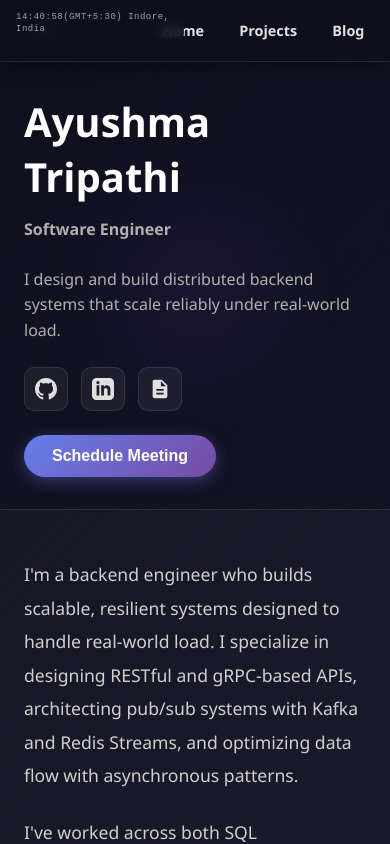
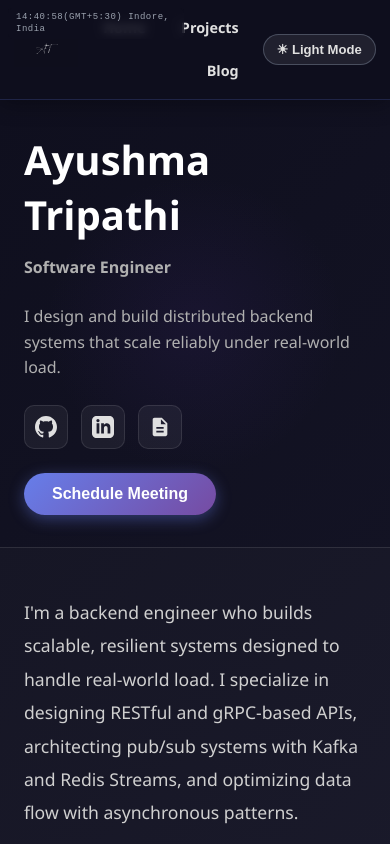
Before and after one commit to Ayushma0208/personal-portfolio, a React (Create React App) app: page / in a window 390 px wide. Shown: the top 844 px of the page. Built offline with nearby package versions, Linux system fonts and the light colour scheme.

Commit message:
blog detail changes

```diff
--- a/src/App.css
+++ b/src/App.css
@@ -4,21 +4,47 @@
   box-sizing: border-box;
 }
 
+:root {
+  --app-bg: #0f0f1e;
+  --app-text: #e0e0e0;
+  --nav-bg: rgba(15, 15, 30, 0.95);
+  --nav-border: rgba(102, 126, 234, 0.2);
+  --nav-shadow: 0 4px 20px rgba(0, 0, 0, 0.3);
+  --link-text: #e0e0e0;
+  --link-hover-bg: rgba(102, 126, 234, 0.1);
+  --link-hover-text: #ffffff;
+  --scrollbar-track: #0f0f1e;
+}
+
+body[data-theme='light'] {
+  --app-bg: #ffffff;
+  --app-text: #121826;
+  --nav-bg: rgba(255, 255, 255, 0.96);
+  --nav-border: rgba(15, 23, 42, 0.1);
+  --nav-shadow: 0 10px 35px rgba(15, 23, 42, 0.08);
+  --link-text: #1f2937;
+  --link-hover-bg: rgba(59, 130, 246, 0.12);
+  --link-hover-text: #0f172a;
+  --scrollbar-track: #e5e7eb;
+}
+
 .App {
   min-height: 100vh;
-  background: #0f0f1e;
+  background: var(--app-bg);
+  color: var(--app-text);
   font-family: 'Segoe UI', Tahoma, Geneva, Verdana, sans-serif;
+  transition: background 0.3s ease, color 0.3s ease;
 }
 
 nav {
-  background: rgba(15, 15, 30, 0.95);
+  background: var(--nav-bg);
   backdrop-filter: blur(10px);
   padding: 0.85rem 1.5rem;
   position: sticky;
   top: 0;
   z-index: 1000;
-  border-bottom: 1px solid rgba(102, 126, 234, 0.2);
-  box-shadow: 0 4px 20px rgba(0, 0, 0, 0.3);
+  border-bottom: 1px solid var(--nav-border);
+  box-shadow: var(--nav-shadow);
   transition: padding 0.25s ease, backdrop-filter 0.25s ease;
 }
 
@@ -56,6 +82,18 @@ nav.scrolled .brand-logo-link {
   transition: width 0.25s ease;
 }
 
+body[data-theme='light'] .brand-logo-link {
+  background: linear-gradient(135deg, #1e293b 0%, #334155 100%);
+  padding: 0.3rem 0.55rem;
+  border-radius: 10px;
+  box-shadow: 0 6px 14px rgba(15, 23, 42, 0.22);
+}
+
+body[data-theme='light'] .brand-logo {
+  mix-blend-mode: normal;
+  filter: contrast(1.3) brightness(1.15);
+}
+
 nav.scrolled .brand-logo {
   width: 155px;
 }
@@ -75,7 +113,7 @@ nav li {
 
 nav ul a {
   text-decoration: none;
-  color: #e0e0e0;
+  color: var(--link-text);
   font-size: 1.08rem;
   font-weight: 600;
   padding: 0.35rem 1rem;
@@ -99,8 +137,8 @@ nav ul a::after {
 }
 
 nav ul a:hover {
-  color: #ffffff;
-  background: rgba(102, 126, 234, 0.1);
+  color: var(--link-hover-text);
+  background: var(--link-hover-bg);
 }
 
 nav ul a:hover::after {
@@ -111,6 +149,29 @@ nav ul a.active {
   background: linear-gradient(135deg, #667eea 0%, #764ba2 100%);
   color: white;
   box-shadow: 0 4px 15px rgba(102, 126, 234, 0.4);
+}
+
+.theme-toggle-btn {
+  margin-left: auto;
+  border: 1px solid rgba(148, 163, 184, 0.35);
+  border-radius: 999px;
+  padding: 0.6rem 1rem;
+  background: rgba(255, 255, 255, 0.08);
+  color: var(--link-text);
+  font-size: 0.95rem;
+  font-weight: 600;
+  cursor: pointer;
+  transition: transform 0.2s ease, box-shadow 0.2s ease, background 0.2s ease;
+}
+
+.theme-toggle-btn:hover {
+  transform: translateY(-1px);
+  background: rgba(102, 126, 234, 0.2);
+  box-shadow: 0 8px 18px rgba(59, 130, 246, 0.25);
+}
+
+body[data-theme='light'] .theme-toggle-btn {
+  background: rgba(15, 23, 42, 0.05);
 }
 
 /* Smooth scroll behavior */
@@ -124,7 +185,7 @@ html {
 }
 
 ::-webkit-scrollbar-track {
-  background: #0f0f1e;
+  background: var(--scrollbar-track);
 }
 
 ::-webkit-scrollbar-thumb {
@@ -134,6 +195,105 @@ html {
 
 ::-webkit-scrollbar-thumb:hover {
   background: linear-gradient(135deg, #764ba2 0%, #667eea 100%);
+}
+
+body[data-theme='light'] .home-container,
+body[data-theme='light'] .projects-container,
+body[data-theme='light'] .blog-container,
+body[data-theme='light'] .blog-post-detail-container {
+  background: linear-gradient(180deg, #ffffff 0%, #f8fbff 100%);
+  color: #1e293b;
+}
+
+body[data-theme='light'] .time-location {
+  color: #475569;
+  background: rgba(255, 255, 255, 0.88);
+  border: 1px solid rgba(148, 163, 184, 0.3);
+}
+
+body[data-theme='light'] .hero-section {
+  background: radial-gradient(circle at 50% 50%, rgba(79, 70, 229, 0.12) 0%, transparent 55%);
+}
+
+body[data-theme='light'] .name,
+body[data-theme='light'] .project-title,
+body[data-theme='light'] .post-title,
+body[data-theme='light'] .post-detail-title,
+body[data-theme='light'] .post-detail-content h2,
+body[data-theme='light'] .post-detail-content strong {
+  color: #0f172a;
+}
+
+body[data-theme='light'] .tagline,
+body[data-theme='light'] .projects-subtitle,
+body[data-theme='light'] .blog-subtitle,
+body[data-theme='light'] .project-description,
+body[data-theme='light'] .post-content,
+body[data-theme='light'] .post-excerpt,
+body[data-theme='light'] .post-detail-content,
+body[data-theme='light'] .post-detail-content p,
+body[data-theme='light'] .post-detail-content li,
+body[data-theme='light'] .about-text,
+body[data-theme='light'] .contact-email,
+body[data-theme='light'] .modal-description,
+body[data-theme='light'] .modal-info,
+body[data-theme='light'] .section-intro,
+body[data-theme='light'] .section-list li,
+body[data-theme='light'] .skill-card li {
+  color: #334155;
+}
+
+body[data-theme='light'] .about-section,
+body[data-theme='light'] .github-section,
+body[data-theme='light'] .skills-section,
+body[data-theme='light'] .contact-section {
+  border-color: rgba(148, 163, 184, 0.28);
+}
+
+body[data-theme='light'] .about-section,
+body[data-theme='light'] .github-section,
+body[data-theme='light'] .blog-post-card,
+body[data-theme='light'] .blog-post-detail,
+body[data-theme='light'] .project-card,
+body[data-theme='light'] .skill-card,
+body[data-theme='light'] .github-stat-card,
+body[data-theme='light'] .github-calendar-container,
+body[data-theme='light'] .modal-content {
+  background: #ffffff;
+  border-color: rgba(148, 163, 184, 0.35);
+  box-shadow: 0 10px 26px rgba(15, 23, 42, 0.06);
+}
+
+body[data-theme='light'] .social-icon {
+  background: rgba(15, 23, 42, 0.04);
+  color: #334155;
+  border-color: rgba(148, 163, 184, 0.35);
+}
+
+body[data-theme='light'] .modal-overlay {
+  background: rgba(15, 23, 42, 0.45);
+}
+
+body[data-theme='light'] .modal-close {
+  background: rgba(15, 23, 42, 0.7);
+}
+
+body[data-theme='light'] .modal-content::-webkit-scrollbar-track {
+  background: rgba(15, 23, 42, 0.08);
+}
+
+body[data-theme='light'] .post-meta,
+body[data-theme='light'] .post-detail-meta {
+  color: #64748b;
+}
+
+body[data-theme='light'] .post-detail-content em {
+  color: #64748b;
+}
+
+body[data-theme='light'] .post-detail-content pre {
+  background: #0f172a;
+  border-color: rgba(99, 102, 241, 0.4);
 }
 
 @media (max-width: 768px) {
@@ -166,6 +326,13 @@ html {
     justify-content: flex-end;
   }
 
+  .theme-toggle-btn {
+    margin-left: 0;
+    margin-right: 0;
+    padding: 0.45rem 0.8rem;
+    font-size: 0.82rem;
+  }
+
   nav ul a {
     font-size: 0.9rem;
     padding: 0.35rem 0.7rem;
--- a/src/App.js
+++ b/src/App.js
@@ -8,6 +8,7 @@ import './App.css';
 
 function App() {
   const [isScrolled, setIsScrolled] = useState(false);
+  const [theme, setTheme] = useState(() => localStorage.getItem('theme') || 'dark');
 
   useEffect(() => {
     const handleScroll = () => {
@@ -19,6 +20,15 @@ function App() {
 
     return () => window.removeEventListener('scroll', handleScroll);
   }, []);
+
+  useEffect(() => {
+    document.body.setAttribute('data-theme', theme);
+    localStorage.setItem('theme', theme);
+  }, [theme]);
+
+  const toggleTheme = () => {
+    setTheme((prevTheme) => (prevTheme === 'dark' ? 'light' : 'dark'));
+  };
 
   return (
     <Router>
@@ -39,10 +49,18 @@ function App() {
                 <Link to="/blog">Blog</Link>
               </li>
             </ul>
+            <button
+              type="button"
+              className="theme-toggle-btn"
+              onClick={toggleTheme}
+              aria-label={`Switch to ${theme === 'dark' ? 'light' : 'dark'} mode`}
+            >
+              {theme === 'dark' ? '☀ Light Mode' : '🌙 Dark Mode'}
+            </button>
           </div>
         </nav>
         <Routes>
-          <Route path="/" element={<HomePage />} />
+          <Route path="/" element={<HomePage theme={theme} />} />
           <Route path="/projects" element={<ProjectsPage />} />
           <Route path="/blog/:id" element={<BlogPostDetail />} />
           <Route path="/blog" element={<BlogPage />} />
--- a/src/components/BlogPostDetail.js
+++ b/src/components/BlogPostDetail.js
@@ -1,9 +1,13 @@
-import React from "react";
+import React, { useEffect } from "react";
 import { useParams, Link } from "react-router-dom";
 import "./BlogPostDetail.css";
 
 const BlogPostDetail = () => {
   const { id } = useParams();
+
+  useEffect(() => {
+    window.scrollTo({ top: 0, behavior: "auto" });
+  }, [id]);
 
   const blogPosts = {
     1: {
--- a/src/components/HomePage.js
+++ b/src/components/HomePage.js
@@ -2,9 +2,11 @@ import React, { useState, useEffect } from 'react';
 import { GitHubCalendar } from 'react-github-calendar';
 import './HomePage.css';
 
-const HomePage = () => {
+const HomePage = ({ theme = 'dark' }) => {
   const [currentTime, setCurrentTime] = useState(new Date());
   const [showModal, setShowModal] = useState(false);
+
+  const statsTheme = theme === 'dark' ? 'tokyonight' : 'default';
 
   useEffect(() => {
     const timer = setInterval(() => {
@@ -78,7 +80,7 @@ const HomePage = () => {
         <div className="github-stats-grid">
           <div className="github-stat-card">
             <img
-  src="https://github-readme-stats-sigma-five.vercel.app/api/top-langs/?username=Ayushma0208&layout=compact&theme=tokyonight"
+  src={`https://github-readme-stats-sigma-five.vercel.app/api/top-langs/?username=Ayushma0208&layout=compact&theme=${statsTheme}`}
   alt="Top Languages"
 />
 
@@ -86,7 +88,7 @@ const HomePage = () => {
 
           <div className="github-stat-card">
             <img
-              src="https://github-readme-streak-stats.herokuapp.com/?user=Ayushma0208&theme=tokyonight&hide_border=true&background=1a1a2e&ring=667eea&fire=764ba2&currStreakLabel=667eea"
+              src={`https://github-readme-streak-stats.herokuapp.com/?user=Ayushma0208&theme=${statsTheme}${theme === 'dark' ? '&hide_border=true&background=1a1a2e&ring=667eea&fire=764ba2&currStreakLabel=667eea' : ''}`}
               alt="GitHub Streak"
               loading="lazy"
             />
@@ -96,7 +98,7 @@ const HomePage = () => {
         <div className="github-stats-grid">
           <div className="github-stat-card">
            <img
-  src="https://github-readme-stats-sigma-five.vercel.app/api?username=Ayushma0208&show_icons=true&theme=tokyonight"
+  src={`https://github-readme-stats-sigma-five.vercel.app/api?username=Ayushma0208&show_icons=true&theme=${statsTheme}`}
   alt="GitHub Stats"
 />
 
@@ -107,12 +109,13 @@ const HomePage = () => {
         <div className="github-calendar-container">
           <GitHubCalendar
             username="Ayushma0208"
-            colorScheme="dark"
+            colorScheme={theme}
             blockSize={12}
             blockMargin={5}
             fontSize={14}
             theme={{
-              dark: ['#1a1a2e', '#667eea20', '#667eea40', '#667eea80', '#667eea']
+              dark: ['#1a1a2e', '#667eea20', '#667eea40', '#667eea80', '#667eea'],
+              light: ['#eef2ff', '#c7d2fe', '#a5b4fc', '#818cf8', '#6366f1']
             }}
           />
         </div>
--- a/src/index.css
+++ b/src/index.css
@@ -5,8 +5,9 @@ body {
     sans-serif;
   -webkit-font-smoothing: antialiased;
   -moz-osx-font-smoothing: grayscale;
-  background: #0f0f1e;
-  color: #e0e0e0;
+  background: var(--app-bg, #0f0f1e);
+  color: var(--app-text, #e0e0e0);
+  transition: background 0.3s ease, color 0.3s ease;
 }
 
 code {
```
